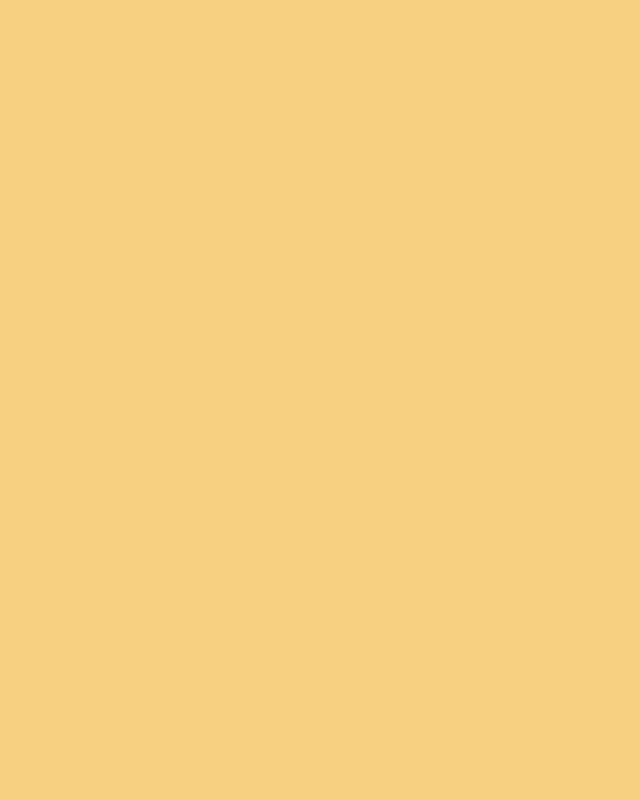
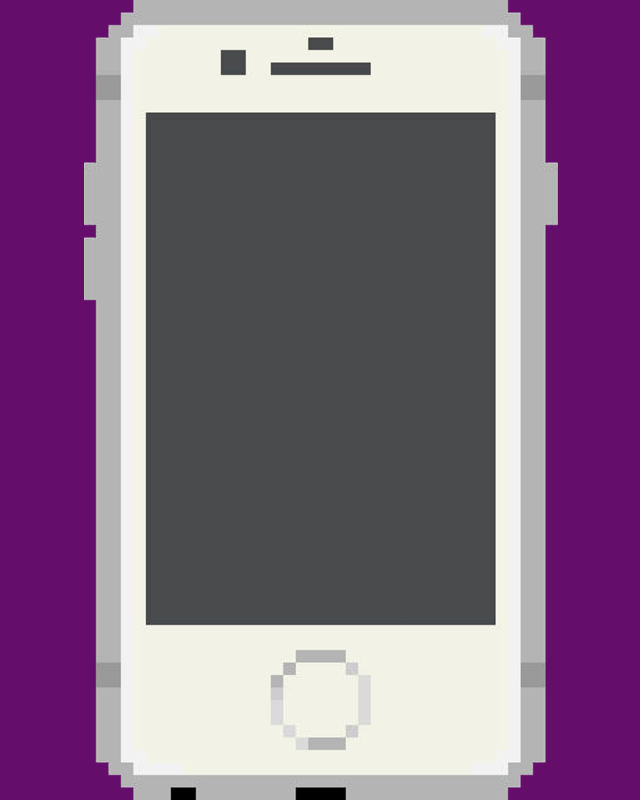
Before and after one commit to nikoewe/jokebot, a Next.js app: page / in a window 1280 px wide. Shown: the whole page, without its empty margins (319-959 px from the left). Built offline with nearby package versions, Linux system fonts and the light colour scheme.

Commit message:
beta 1.0

```diff
--- a/src/app/components/Arcade.js
+++ b/src/app/components/Arcade.js
@@ -1,8 +1,9 @@
 import './arcade.css'
+import bmo from '../bmo.png'
 export default function Arcade({...props}){
 
     return(
-        <div>
+        <div className='background'>
             <div className='screen' id='embed'></div>
         </div>
     )
--- a/src/app/components/arcade.css
+++ b/src/app/components/arcade.css
@@ -5,7 +5,19 @@
     width: 100%;
 }
 .screen{
-    height: 21vw;
-    width: 28vw;
+    top: 14.1vh;
+    height: 65vh;
+    width: 43.9vh;
+    position: absolute;
+    z-index: 10;
 
 }
+
+.background {
+    background-image: url('../bmo.png');
+    height: 100vh;
+    width: 59.29vh;
+    background-size: cover;
+    display: flex;
+    justify-content: center;
+}
--- a/src/app/globals.css
+++ b/src/app/globals.css
@@ -1,3 +1,7 @@
+*{
+  margin: 0;
+  padding: 0;
+}
 body{
-  background-color: #F8D082;
+  background-color: #640D6B;
 }
```
Also changed, not shown: src/app/bmo.png (added).
